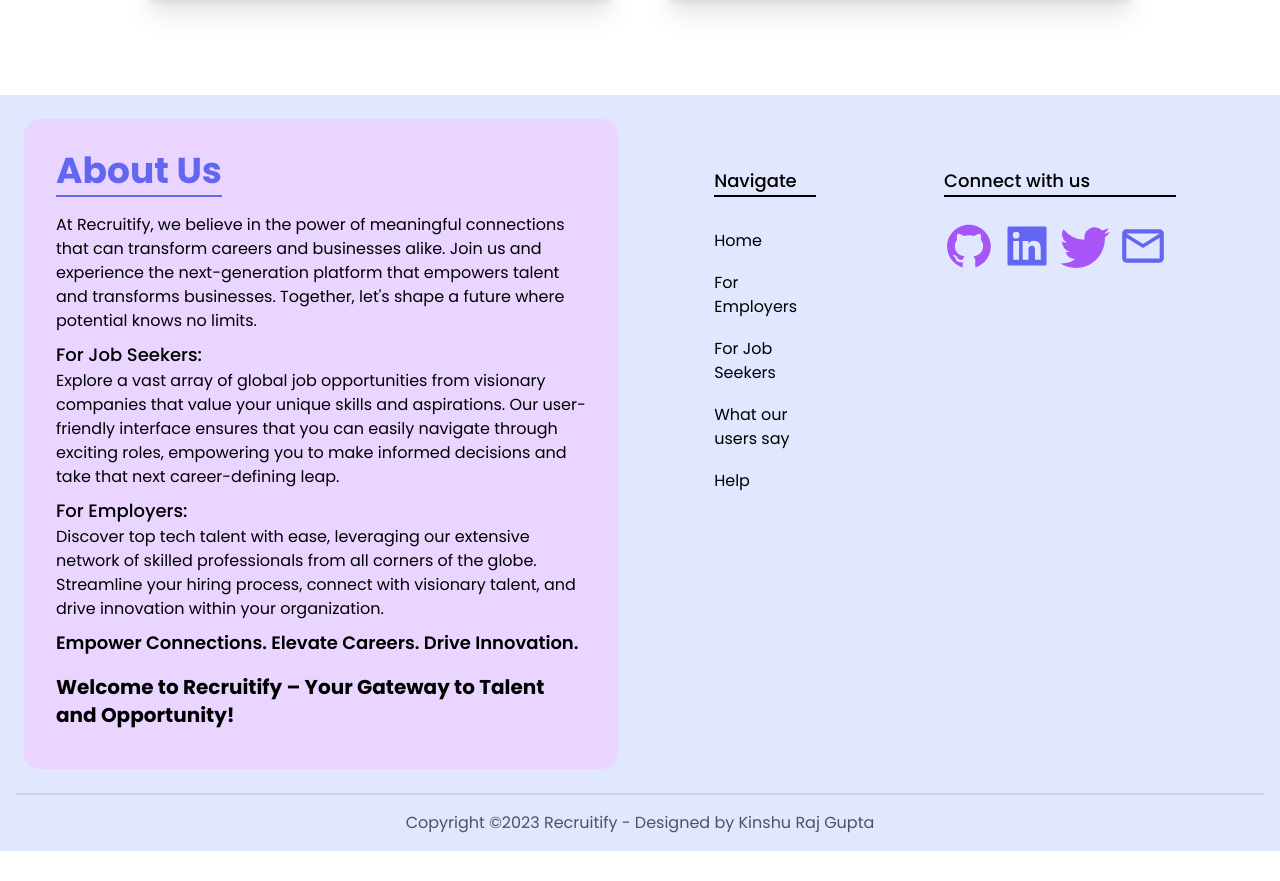
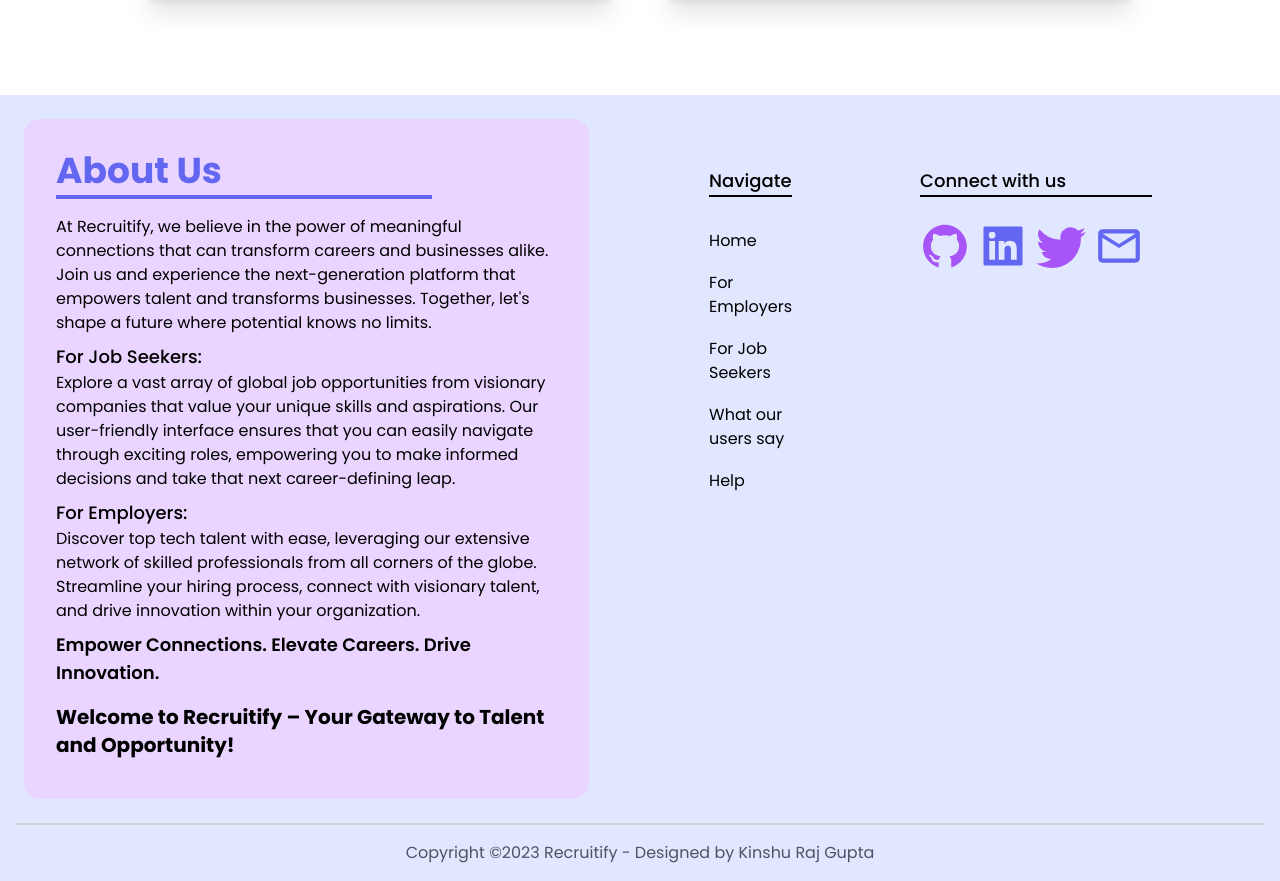
Before and after one commit to Kinshu-Learner/Recruitify, a React (Create React App) app: page / in a window 1280 px wide. Shown: the part 4044-4925 px from the top of the page. Before the commit the page ends 4895 px from the top, so only its background shows below. Built offline with nearby package versions, Linux system fonts and the light colour scheme; a web font is replaced by a local one.

Commit message:
Prettier Format Changes

```diff
--- a/src/Components/FooterAndAbout.js
+++ b/src/Components/FooterAndAbout.js
@@ -13,7 +13,7 @@
           name="about"
           className="p-8 m-6 rounded-2xl bg-purple-200 md:w-1/2"
         >
-          <div className="text-4xl font-bold w-fit text-indigo-500 mb-4 border-b-2 border-indigo-500 pb-1">
+          <div className="text-4xl font-bold text-indigo-500 mb-4 border-b-4 border-indigo-500 pb-1 w-3/4">
             About Us
           </div>
           <div className="">
@@ -42,7 +42,7 @@
           </div>
         </div>
 
-        <div className="m-6 flex flex-col xl:flex-row">
+        <div className="m-6 mx-12 flex flex-col xl:flex-row">
           <div className="md:m-12">
             <div className="text-lg font-medium border-b-2 border-black">
               Navigate
--- a/src/Components/InfiniteLogoCarousel.js
+++ b/src/Components/InfiniteLogoCarousel.js
@@ -46,7 +46,7 @@
       ],
     };
     return (
-      <div className="my-20 select-none">
+      <div className="my-20">
         <div className="relative text-3xl font-medium py-10 text-center mb-12 border-b-2 border-gray-300">
           <span className="font-bold">10,00,000+ </span>professionals from over{" "}
           <span className="font-bold">12,000</span> companies are using{" "}
```
